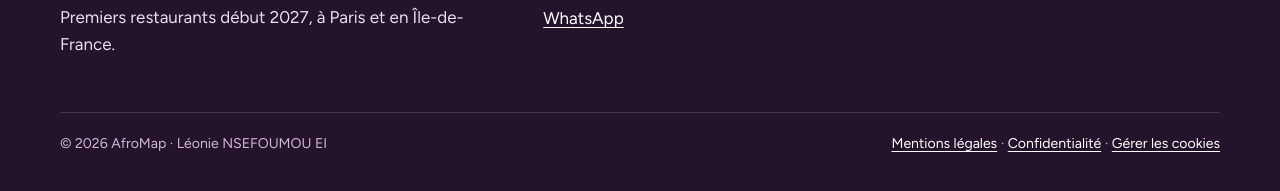
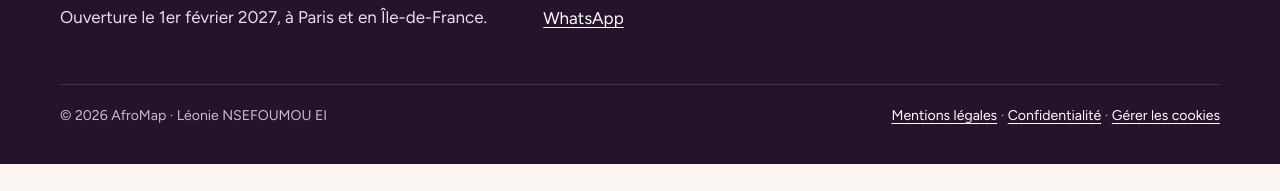
Before and after one commit to leoniense-alt/afromap, a plain HTML site: page 404.html in a window 1280 px wide. Shown: the part 905-1096 px from the top of the page. After the commit the page ends 1069 px from the top, so only its background shows below. Drawn offline with Linux system fonts and the light colour scheme.

Commit message:
Mise jour date de lancement officiel  01022027
Mise jour date de lancement officiel  01022027

```diff
--- a/404.html
+++ b/404.html
@@ -23,7 +23,7 @@
 <link rel="preload" href="/fonts/bricolage-grotesque-latin-800-normal.woff2" as="font" type="font/woff2" crossorigin>
 <link rel="preload" href="/fonts/figtree-latin-400-normal.woff2" as="font" type="font/woff2" crossorigin>
 <link rel="stylesheet" href="/site.css?v=20261122f">
-<script type="application/ld+json">{"@context": "https://schema.org", "@type": "Organization", "name": "AfroMap", "url": "https://afromap.fr/", "logo": "https://afromap.fr/assets/img/afromap-icone.svg", "email": "contact@afromap.fr", "description": "AfroMap prépare une sélection de restaurants afro-caribéens à Paris et en Île-de-France, choisis selon cinq critères. Premiers restaurants début 2027.", "slogan": "Les bonnes adresses, choisies avec exigence.", "foundingDate": "2026-09-29", "founder": {"@type": "Person", "name": "Léonie Nsefoumou", "jobTitle": "Fondatrice d’AfroMap", "sameAs": ["https://www.linkedin.com/in/leoniensefoumou/"]}, "areaServed": {"@type": "AdministrativeArea", "name": "Île-de-France"}, "sameAs": ["https://www.instagram.com/afromap_app/", "https://www.tiktok.com/@afromap_app", "https://www.facebook.com/profile.php?id=61595257712928", "https://www.linkedin.com/company/afromap-fr/"]}</script>
+<script type="application/ld+json">{"@context": "https://schema.org", "@type": "Organization", "name": "AfroMap", "url": "https://afromap.fr/", "logo": "https://afromap.fr/assets/img/afromap-icone.svg", "email": "contact@afromap.fr", "description": "AfroMap prépare une sélection de restaurants afro-caribéens à Paris et en Île-de-France, choisis selon cinq critères. Ouverture le 1er février 2027.", "slogan": "Les bonnes adresses, choisies avec exigence.", "foundingDate": "2026-09-29", "founder": {"@type": "Person", "name": "Léonie Nsefoumou", "jobTitle": "Fondatrice d’AfroMap", "sameAs": ["https://www.linkedin.com/in/leoniensefoumou/"]}, "areaServed": {"@type": "AdministrativeArea", "name": "Île-de-France"}, "sameAs": ["https://www.instagram.com/afromap_app/", "https://www.tiktok.com/@afromap_app", "https://www.facebook.com/profile.php?id=61595257712928", "https://www.linkedin.com/company/afromap-fr/"]}</script>
 </head>
 <body>
 <a class="skip" href="#contenu">Aller au contenu</a>
@@ -49,7 +49,7 @@
       <div>
         <img src="/assets/img/afromap-logo-fond-sombre.svg" alt="AfroMap" class="foot-logo" width="166" height="126">
         <p class="foot-sign">Les bonnes adresses, choisies avec exigence.</p>
-        <p>Premiers restaurants début 2027, à Paris et en Île-de-France.</p>
+        <p>Ouverture le 1er février 2027, à Paris et en Île-de-France.</p>
       </div>
       <div>
         <h3>AfroMap</h3>
```
